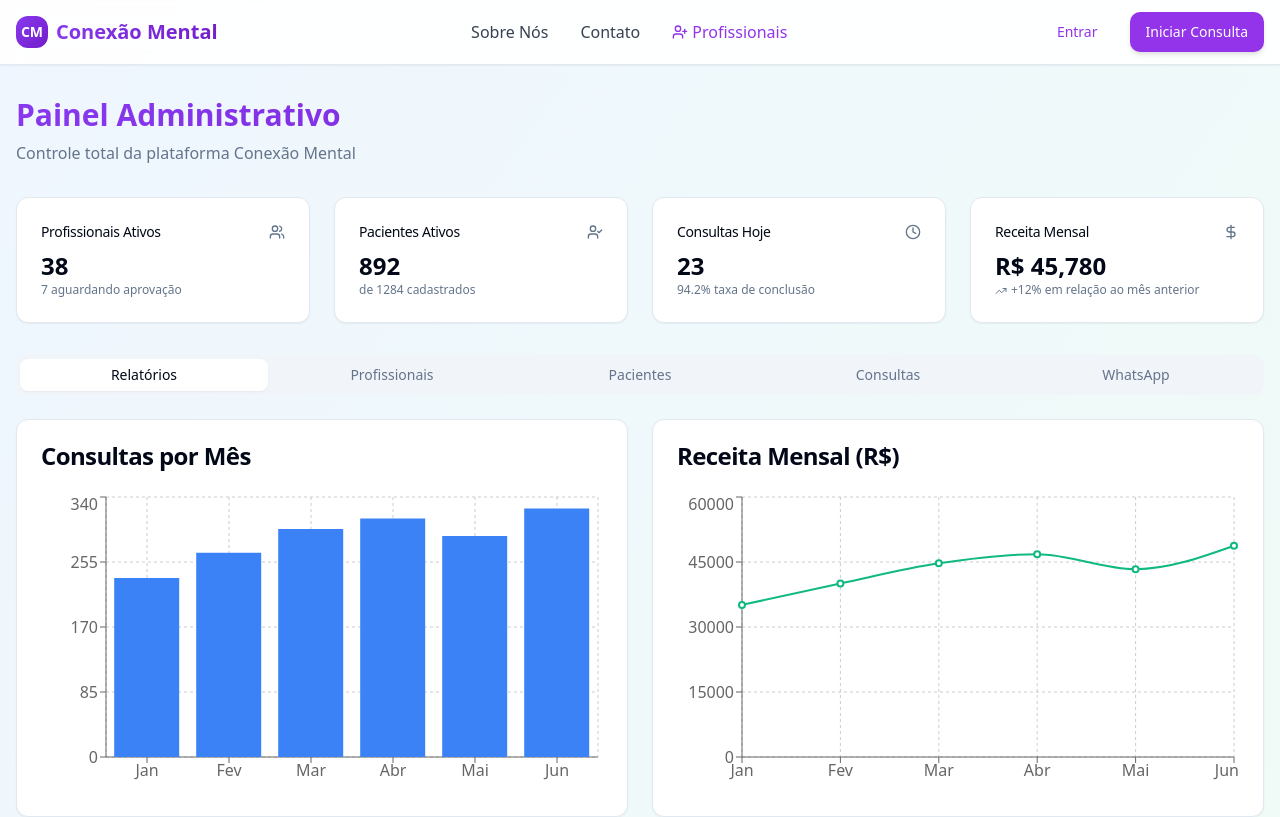
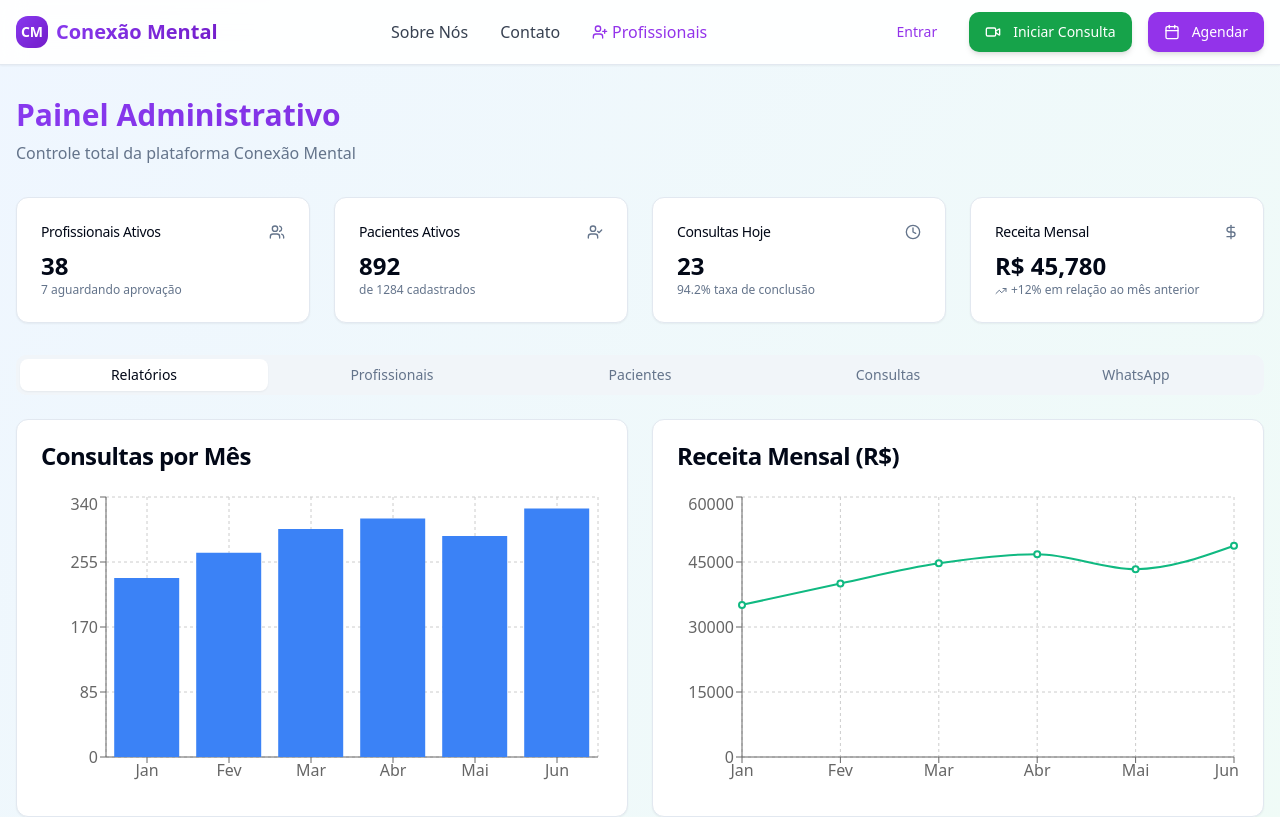
Before and after one commit to Terapeutawelder/mental-connect-schedule-56, a React (Vite) app: page /admin in a window 1280 px wide. Shown: the top 817 px of the page. Built offline with nearby package versions, Linux system fonts and the light colour scheme.

Commit message:
Update "Iniciar Consulta" link and add "Agendar" button
Update the "Iniciar Consulta" button to link to the teleconsultation page. Add a new "Agendar" button to the top navigation.

```diff
--- a/src/components/Header.tsx
+++ b/src/components/Header.tsx
@@ -1,6 +1,6 @@
 
 import { Button } from "@/components/ui/button";
-import { Calendar, Menu, X, UserPlus } from "lucide-react";
+import { Calendar, Menu, X, UserPlus, Video } from "lucide-react";
 import { useState } from "react";
 import { useNavigate } from "react-router-dom";
 
@@ -26,6 +26,11 @@ const Header = () => {
 
   const handleScheduleClick = () => {
     scrollToSection('professionals-section');
+  };
+
+  const handleIniciarConsultaClick = () => {
+    navigate('/video-consulta');
+    setIsMenuOpen(false);
   };
 
   const handleSobreNosClick = () => {
@@ -91,8 +96,13 @@ const Header = () => {
             <Button variant="ghost" onClick={handleLoginClick} className="text-purple-600 hover:text-purple-700 hover:bg-purple-50 font-medium">
               Entrar
             </Button>
+            <Button onClick={handleIniciarConsultaClick} className="bg-green-600 hover:bg-green-700 text-white shadow-md">
+              <Video className="mr-1 h-4 w-4" />
+              Iniciar Consulta
+            </Button>
             <Button onClick={handleScheduleClick} className="bg-purple-600 hover:bg-purple-700 text-white shadow-md">
-              Iniciar Consulta
+              <Calendar className="mr-1 h-4 w-4" />
+              Agendar
             </Button>
           </div>
 
@@ -133,10 +143,18 @@ const Header = () => {
                   Entrar
                 </Button>
                 <Button
+                  className="justify-start bg-green-600 hover:bg-green-700 text-white"
+                  onClick={handleIniciarConsultaClick}
+                >
+                  <Video className="mr-1 h-4 w-4" />
+                  Iniciar Consulta
+                </Button>
+                <Button
                   className="justify-start bg-purple-600 hover:bg-purple-700 text-white"
                   onClick={handleScheduleClick}
                 >
-                  Iniciar Consulta
+                  <Calendar className="mr-1 h-4 w-4" />
+                  Agendar
                 </Button>
               </div>
             </nav>
```
